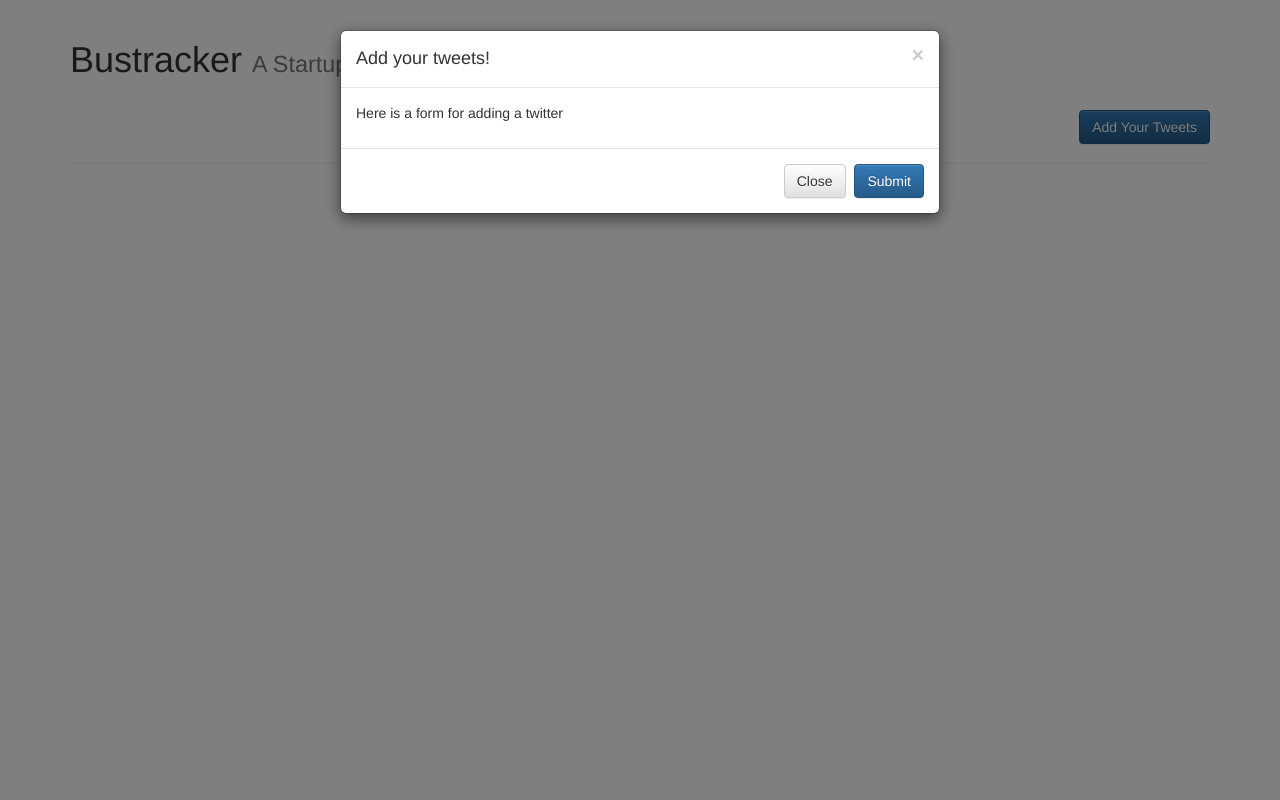
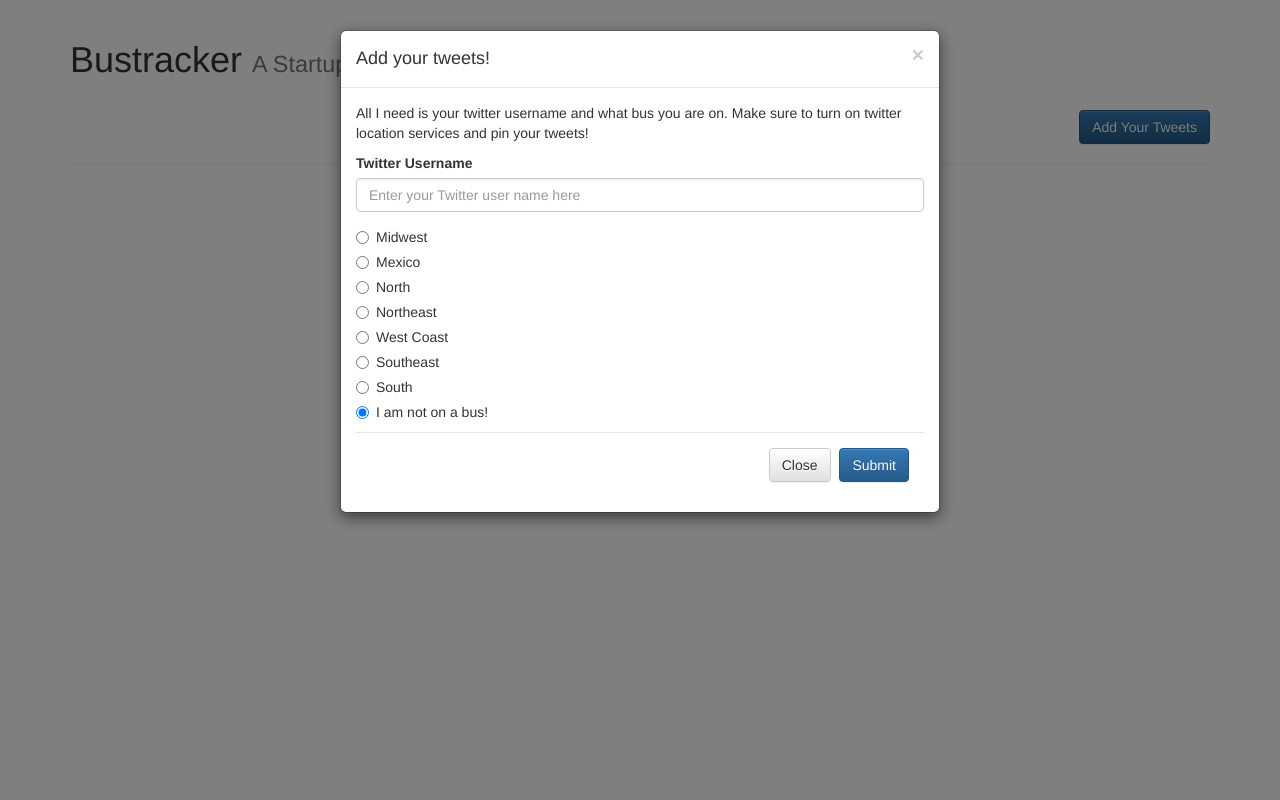
Before and after one commit to cshotwell/bus-tracker, a Flask app: page / in a window 1280 px wide, after a click on "Add Your Tweets". Run offline with Flask 2, Linux system fonts and the light colour scheme; some libraries are stand-ins or nearby versions.

Commit message:
adding sign up modal

```diff
--- a/app/templates/sample.html
+++ b/app/templates/sample.html
@@ -56,12 +56,70 @@
         <h4 class="modal-title">Add your tweets!</h4>
       </div>
       <div class="modal-body">
-        <p>Here is a form for adding a twitter</p>
-      </div>
-      <div class="modal-footer">
-        <button type="button" class="btn btn-default" data-dismiss="modal">Close</button>
-        <button type="button" class="btn btn-primary">Submit</button>
-      </div>
+
+<p>All I need is your twitter username and what bus you are on. Make sure to turn on twitter location services and pin your tweets!</p>
+<form role="form">
+  <div class="form-group">
+    <label for="user_name">Twitter Username</label>
+    <input class="form-control" id="user_name" placeholder="Enter your Twitter user name here">
+  </div>
+
+  <div class="radio">
+	  <label>
+		  <input type="radio" name="bus_name" id="Midwest" value="Midwest" checked>
+		  Midwest
+	  </label>
+  </div>
+  <div class="radio">
+	  <label>
+		  <input type="radio" name="bus_name" id="Mexico" value="Mexico">
+		  Mexico
+	  </label>
+  </div>
+  <div class="radio">
+	  <label>
+		  <input type="radio" name="bus_name" id="North" value="North" checked>
+		  North
+	  </label>
+  </div>
+  <div class="radio">
+	  <label>
+		  <input type="radio" name="bus_name" id="Northeast" value="Northeast" checked>
+		  Northeast
+	  </label>
+  </div>
+  <div class="radio">
+	  <label>
+		  <input type="radio" name="bus_name" id="WestCoast" value="WestCoast" checked>
+		  West Coast
+	  </label>
+  </div>
+  <div class="radio">
+	  <label>
+		  <input type="radio" name="bus_name" id="Southeast" value="Southeast" checked>
+		  Southeast
+	  </label>
+  </div>
+  <div class="radio">
+	  <label>
+		  <input type="radio" name="bus_name" id="South" value="South" checked>
+		  South
+	  </label>
+  </div>
+  <div class="radio">
+	  <label>
+		  <input type="radio" name="bus_name" id="None" value="None" checked>
+		  I am not on a bus!
+	  </label>
+  </div>
+
+  <div class="modal-footer">
+	  <button type="button" class="btn btn-default" data-dismiss="modal">Close</button>
+	  <button type="submit" class="btn btn-primary">Submit</button>
+  </div>
+</form>
+</div>
+
     </div><!-- /.modal-content -->
   </div><!-- /.modal-dialog -->
 </div><!-- /.modal -->
--- a/app/views.py
+++ b/app/views.py
@@ -12,3 +12,20 @@ from flask import jsonify
 def show_users():
     users = [i.serialize for i in models.User.query.all()]
     return jsonify(user_list=users)
+
+@app.route('/sign_up', methods=['POST'])
+def sign_up():
+    print "here!"
+    error = None
+    if request.method == 'POST':
+        username = request.form['twitter_name']
+        bus = request.form['bus']
+        save_sign_up(username, bus)
+    return request
+
+import datetime
+
+def save_sign_up(username, bus):
+    sign_up = models.SignUp(user_name=username, bus_name=bus, added=datetime.datetime.utcnow())
+    app.db.session.add(sign_up)
+    app.db.session.commit()
--- a/update_user.py
+++ b/update_user.py
@@ -8,7 +8,6 @@ from sqlalchemy.sql.expression import nullsfirst as nullsfirst
 
 def update_least_updated():
     users = models.User.query.order_by(asc(models.User.last_updated).nullsfirst()).all()
-    print users
     user = users[0]
     user.last_updated = datetime.datetime.utcnow()
     db.session.add(user)
```
Also changed, not shown: app/models.py (+9 -0 lines), db_repository/versions/009_migration.py (added, +28 -0 lines).
